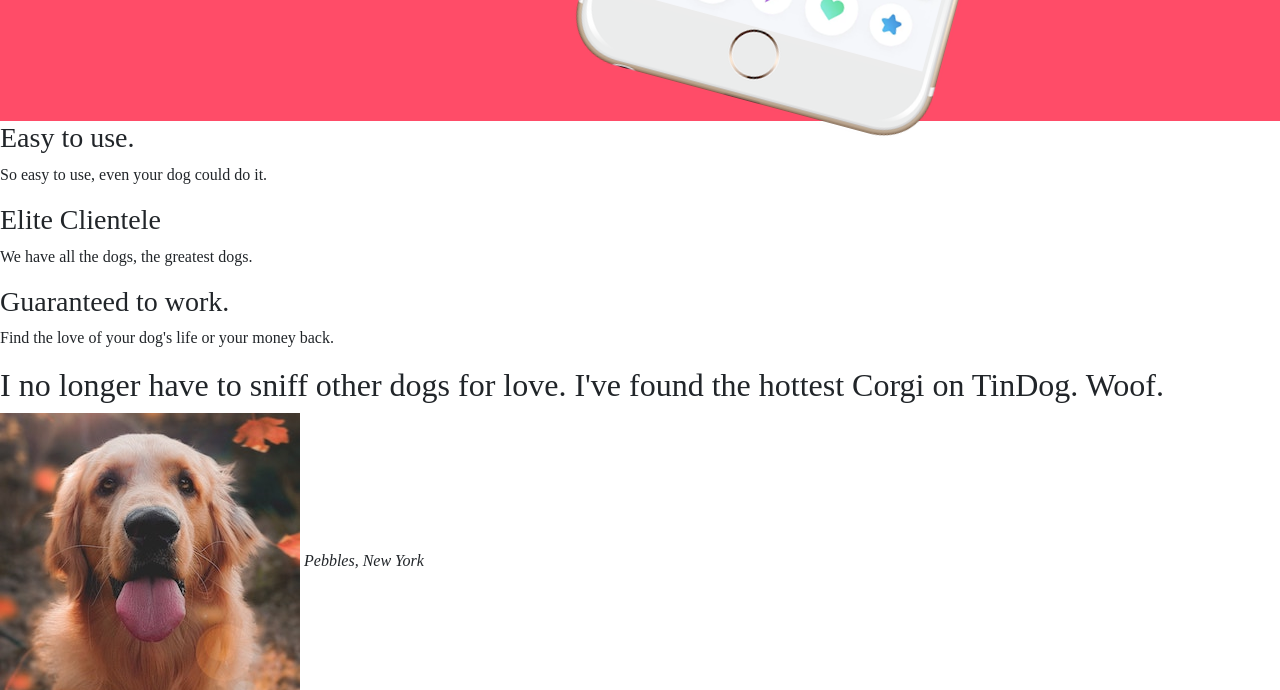
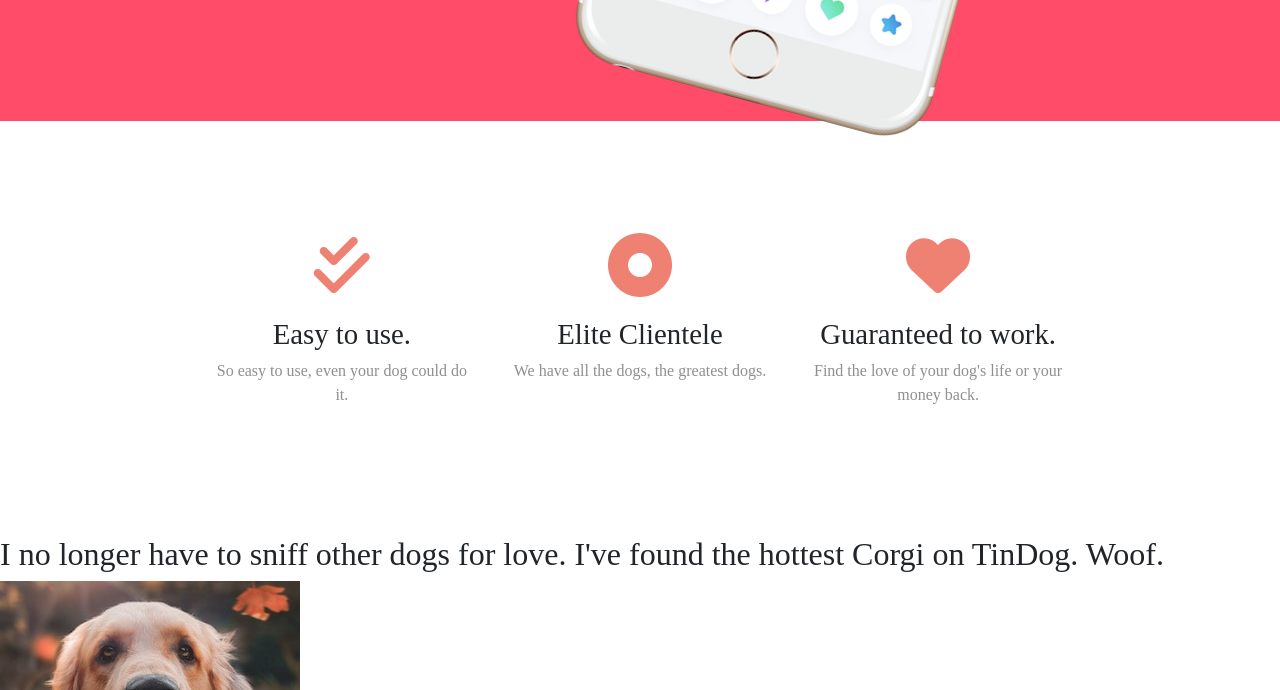
Before and after one commit to christianamaury/TindDog-Match-Website, a plain HTML site: page index.html in a window 1280 px wide. Shown: the part 780-1470 px from the top of the page. Drawn offline with nearby package versions, Linux system fonts and the light colour scheme.

Commit message:
Features section columns

```diff
--- a/css/styles.css
+++ b/css/styles.css
@@ -7,6 +7,17 @@ h1{
   font-family: "Montserrat-Black";
   font-size: 3.5rem;
   line-height: 1.2;
+
+}
+
+h3{
+font-family: "Montserrat-Black";
+font-size: 1.8rem;
+
+}
+
+p{
+color: #8f8f8f;
 
 }
 
@@ -60,3 +71,28 @@ width: 60%;
 transform: rotate(15deg);
 
 }
+
+/* Features Section */
+/* 7% (top & bottom) %15 (left & right) */
+#features{
+  padding: 7% 16%;
+
+}
+
+.features-box{
+  text-align: center;
+  padding: 2.5%;
+
+}
+
+.icon{
+color: #ef8172;
+margin-bottom: 1.2rem;
+
+}
+
+/* When the customer hover over the images */
+.icon:hover{
+
+  color: #ff4c68;
+}
--- a/index.html
+++ b/index.html
@@ -67,7 +67,7 @@
         <!--Any  size bigger than laptop or a desktop -->
         <div class="col-lg-6">
           <h1>Meet new and interesting dogs near your area.</h1>
-          <button type="button" class="btn btn-dark btn-lg download-button"> <i class="fa-brands fa-apple"></i>  Download</button>
+          <button type="button" class="btn btn-dark btn-lg download-button"> <i class="fa-brands fa-apple"></i> Download</button>
           <button type="button" class="btn btn-light btn-lg download-button"> <i class="fa-brands fa-google-play"></i> Download</button>
         </div>
 
@@ -86,14 +86,33 @@
 
   <section id="features">
 
+    <div class="row">
+
+      <!-- col-lg-4 (laptop size and above, 3rd of the row)-->
+      <div class="features-box col-lg-4">
+        <i class="icon fa-solid fa-check-double fa-4x"></i>
+
         <h3>Easy to use.</h3>
         <p>So easy to use, even your dog could do it.</p>
 
+      </div>
+
+      <div class="features-box col-lg-4">
+        <i class="icon fa-solid fa-circle-dot fa-4x"></i>
         <h3>Elite Clientele</h3>
+
         <p>We have all the dogs, the greatest dogs.</p>
 
+      </div>
+
+      <div class="features-box col-lg-4">
+        <i class="icon fa-solid fa-heart fa-4x"></i>
         <h3>Guaranteed to work.</h3>
         <p>Find the love of your dog's life or your money back.</p>
+
+      </div>
+
+    </div>
 
   </section>
 
```
Lines whose indentation alone changed are shown as unchanged.
